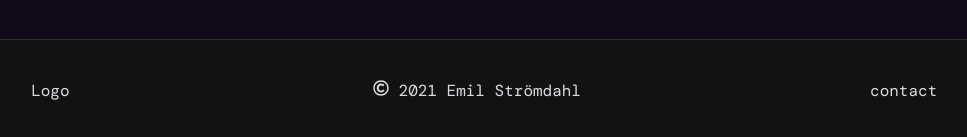
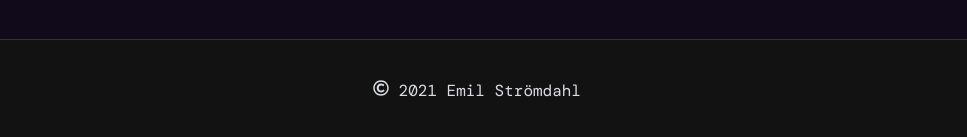
Before and after one commit to NoMoonie/crispy-disco, a React (Create React App) app: page /contact in a window 1280 px wide. Shown: the part 761-898 px from the top of the page, without its empty margins (163-1130 px from the left). Built offline with nearby package versions, Linux system fonts and the light colour scheme.

Commit message:
removed logo & contact text

```diff
--- a/src/components/Footer.tsx
+++ b/src/components/Footer.tsx
@@ -23,15 +23,13 @@ const Div = styled.div`
 const Footer = () => {
     return (
         <FooterStyle>
-            <Div>Logo</Div>
+            <Div></Div>
             <Div>
                 <p>
                     <FaRegCopyright /> 2021 Emil Strömdahl
                 </p>
             </Div>
-            <Div>
-                <p>contact</p>
-            </Div>
+            <Div></Div>
         </FooterStyle>
     );
 };
```
